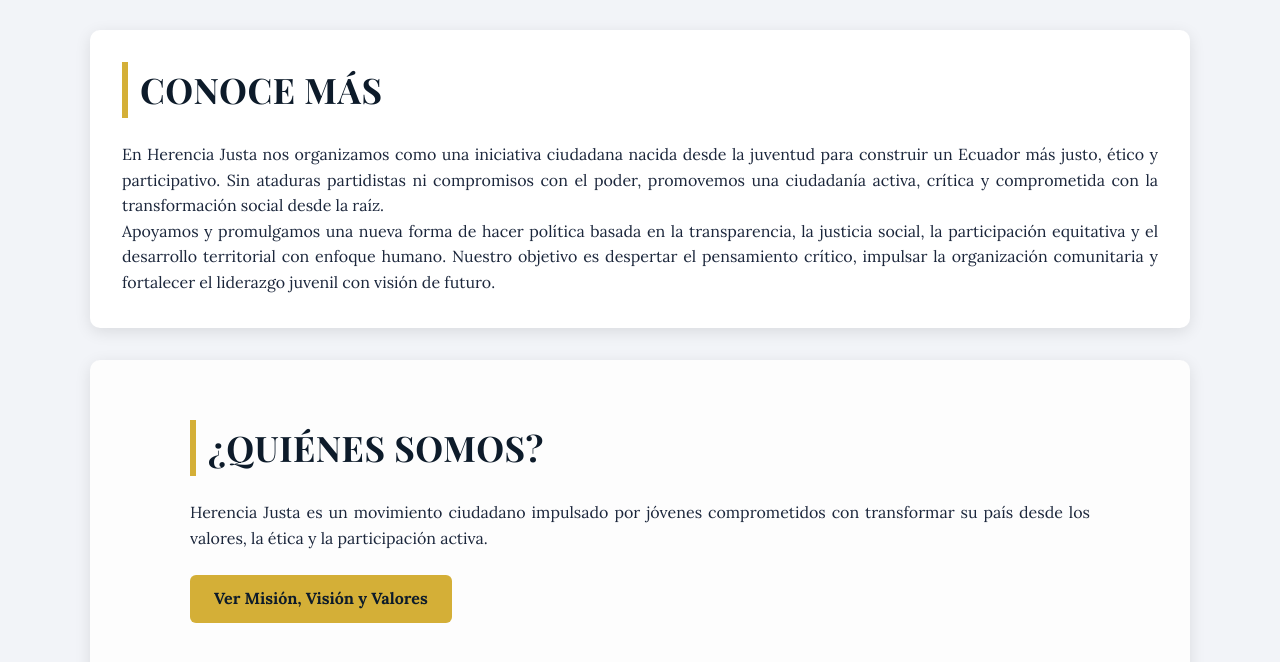
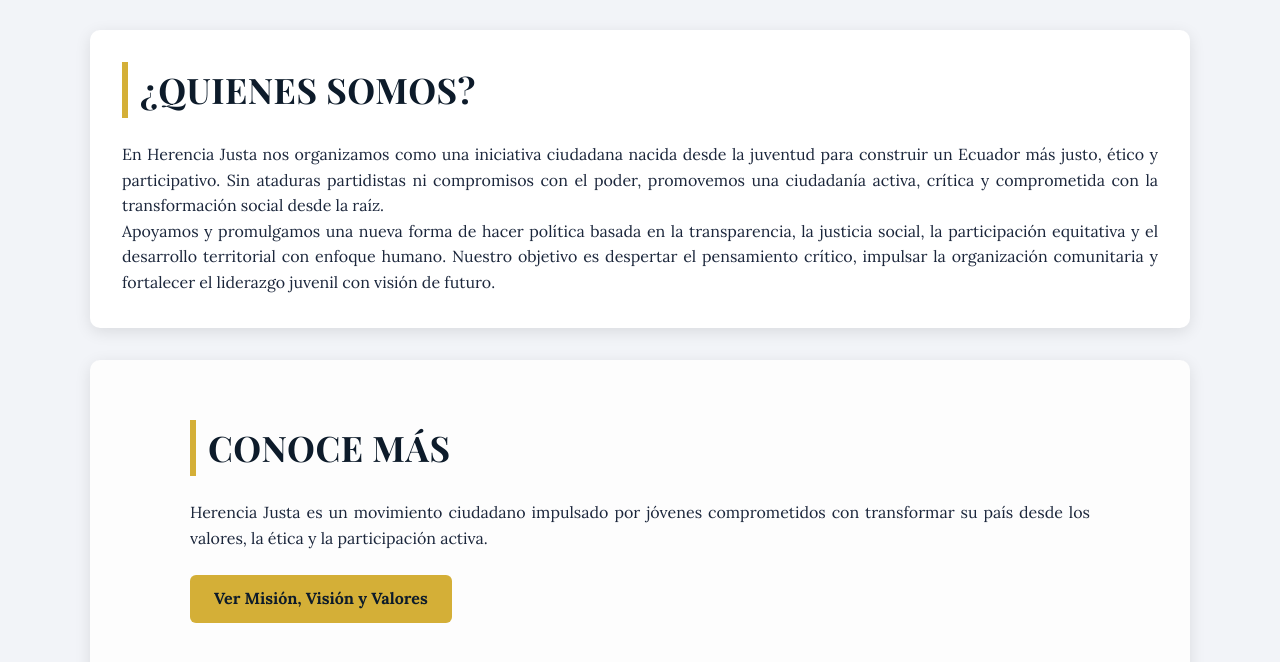
Before and after one commit to herenciajusta/Herencia-justa-, a plain HTML site: page index.html in a window 1280 px wide. Shown: the part 434-1096 px from the top of the page. Drawn offline with nearby package versions, Linux system fonts and the light colour scheme.

Commit message:
Update and rename index_herenciajusta_final_menu_arriba (1).html to index.html

```diff
--- a/index_herenciajusta_final_menu_arriba (1).html
+++ b/index.html
@@ -174,14 +174,14 @@
 </header>
 
 <section class="fade-in" id="quienes">
-<h2>Conoce más</h2>
+<h2>¿Quienes Somos?</h2>
 <p style="text-align:justify;">En Herencia Justa nos organizamos como una iniciativa ciudadana nacida desde la juventud para construir un Ecuador más justo, ético y participativo. Sin ataduras partidistas ni compromisos con el poder, promovemos una ciudadanía activa, crítica y comprometida con la transformación social desde la raíz.</p>
 <p style="text-align:justify;">Apoyamos y promulgamos una nueva forma de hacer política basada en la transparencia, la justicia social, la participación equitativa y el desarrollo territorial con enfoque humano. Nuestro objetivo es despertar el pensamiento crítico, impulsar la organización comunitaria y fortalecer el liderazgo juvenil con visión de futuro.</p>
 </section>
 
 <section id="quienes-somos" style="padding: 60px 20px; background-color:#fdfdfd;">
   <div style="max-width: 900px; margin: auto;">
-    <h2>¿Quiénes Somos?</h2>
+    <h2>Conoce más</h2>
     <p style="text-align: justify;">Herencia Justa es un movimiento ciudadano impulsado por jóvenes comprometidos con transformar su país desde los valores, la ética y la participación activa.</p>
     <div style="margin-top: 1.5rem;">
       <a href="#principios" style="display:inline-block; background-color:#d4af37; color:#0d1b2a; padding:0.7rem 1.5rem; text-decoration:none; border-radius:6px; font-weight:bold;">
```
